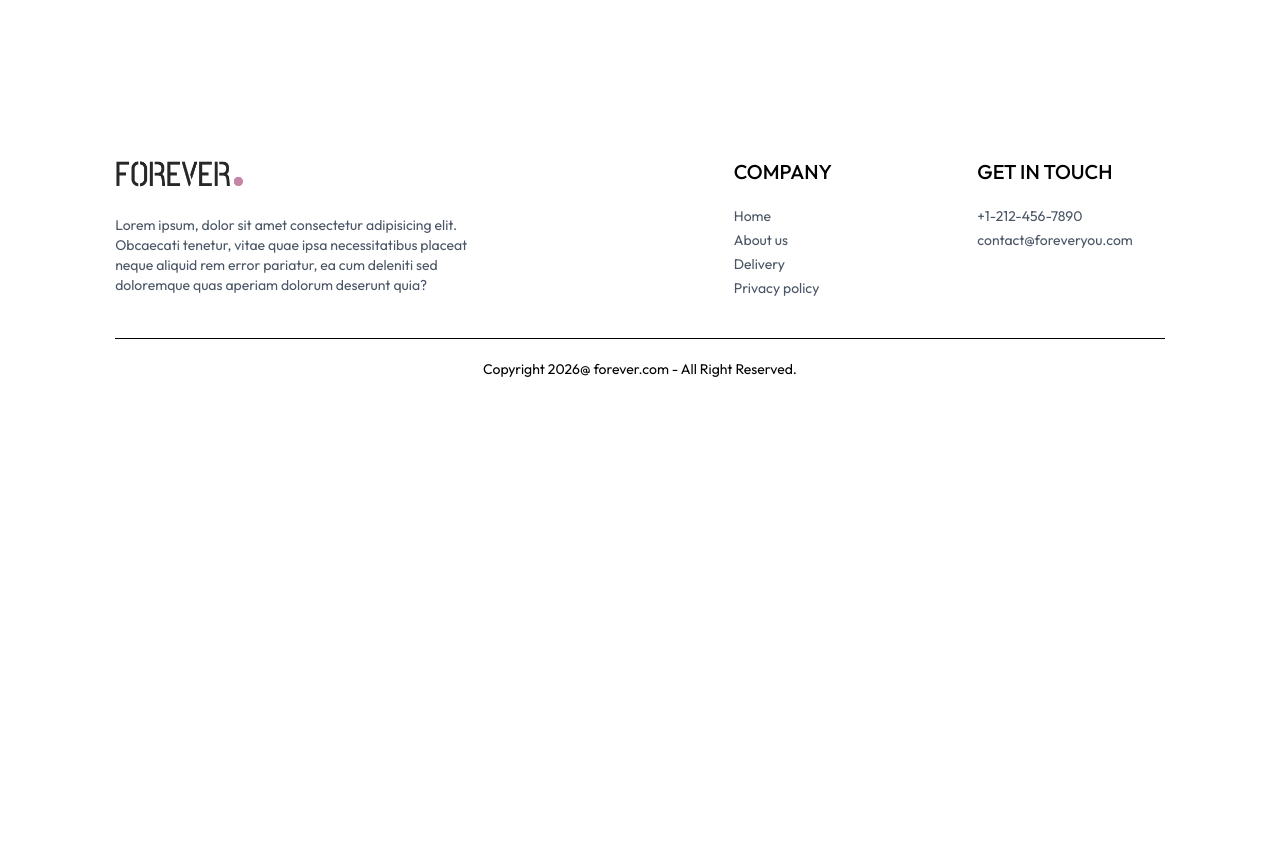
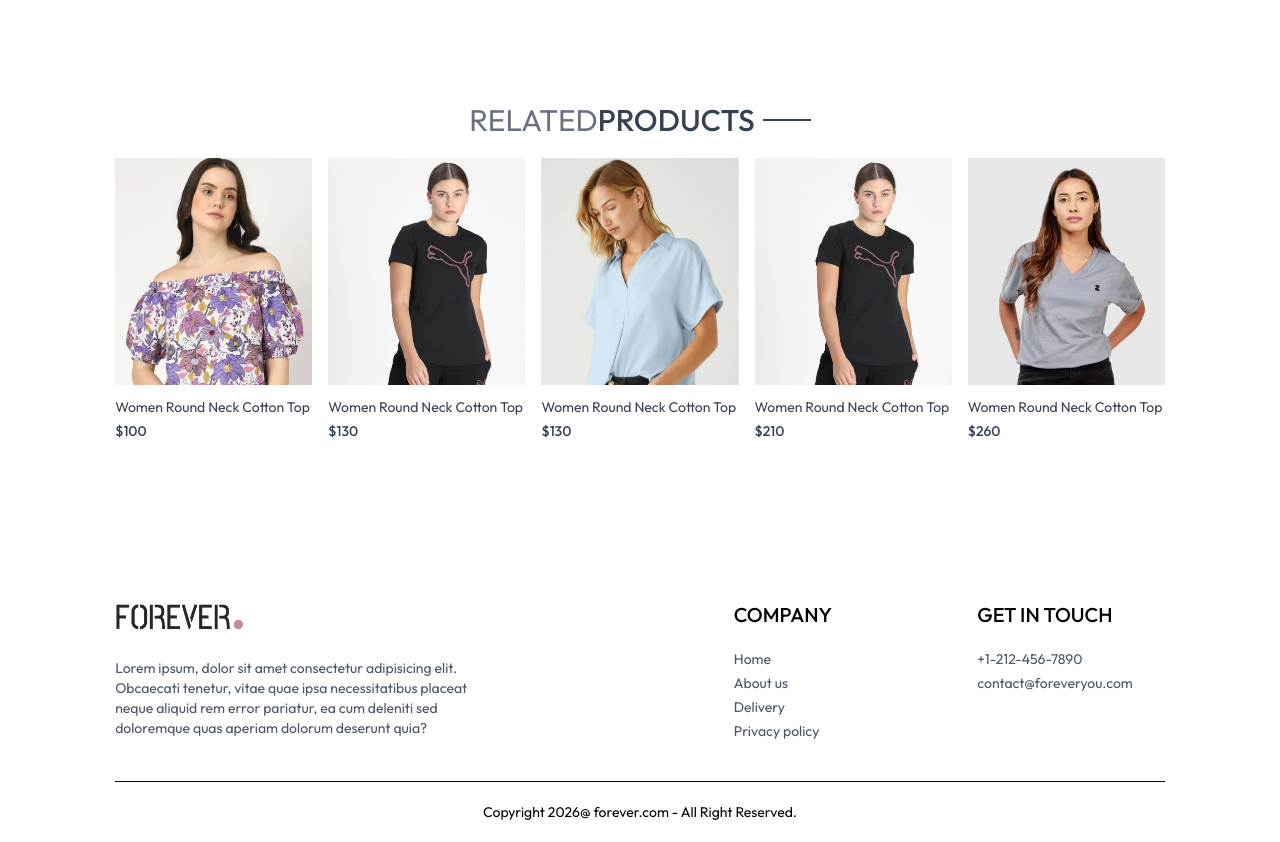
Before and after one commit to Pratheek1310/FOREVER_E-Commerce, a React (Vite) app in the folder frontend/: page /product/aaaaa in a window 1280 px wide. Shown: the part 932-1774 px from the top of the page. Before the commit the page ends 1331 px from the top, so only its background shows below. Built offline with nearby package versions, Linux system fonts and the light colour scheme.

Commit message:
Implemention of product page

```diff
--- /dev/null
+++ b/frontend/src/components/RelatedProducts.jsx
@@ -0,0 +1,40 @@
+import React, { useContext, useEffect, useState } from 'react'
+import { ShopContext } from '../context/ShowContext'
+import Title from './Title';
+import ProductItem from './ProductItem';
+
+const RelatedProducts = ({category,subCategory }) => {
+
+    const {products} = useContext(ShopContext);
+    const [related,setRelated] = useState([]);
+
+    useEffect(()=>{
+
+        if(products.length > 0) {
+
+            let productsCopy = products.slice();
+
+            productsCopy = productsCopy.filter((item) => category === item.category);
+            productsCopy = productsCopy.filter((item) => subCategory === item.subCategory);
+
+            setRelated(productsCopy.slice(0,5));
+        }
+
+    },[products])
+
+  return (
+    <div className='my-24'>
+      <div className='text-center text-3xl py-2'>
+        <Title text1={'RELATED'} text2={'PRODUCTS'} />
+      </div>
+
+      <div className='grid grid-cols-2 sm:grid-cols-3 md:grid-cols-4 lg:grid-cols-5 gap-4 gap-y-6'>
+        {related.map((item,index)=>(
+            <ProductItem key={index} id={item._id} name={item.name} price={item.price} image={item.image} />
+        ))}
+      </div>
+    </div>
+  )
+}
+
+export default RelatedProducts
--- a/frontend/src/pages/Product.jsx
+++ b/frontend/src/pages/Product.jsx
@@ -2,6 +2,7 @@ import React, { useContext, useEffect, useState } from 'react'
 import { useParams } from 'react-router-dom'
 import { ShopContext } from '../context/ShowContext';
 import { assets } from '../assets/assets';
+import RelatedProducts from '../components/RelatedProducts';
 
 const Product = () => {
 
@@ -91,6 +92,11 @@ const Product = () => {
           </p>
         </div>
       </div>
+
+      {/* -------------Display Related Products------------- */}
+
+      <RelatedProducts category={productData.category} subCategory={productData.subCategory} />
+
     </div>
   ) : <div className='opacity-0'></div>
 }
```
